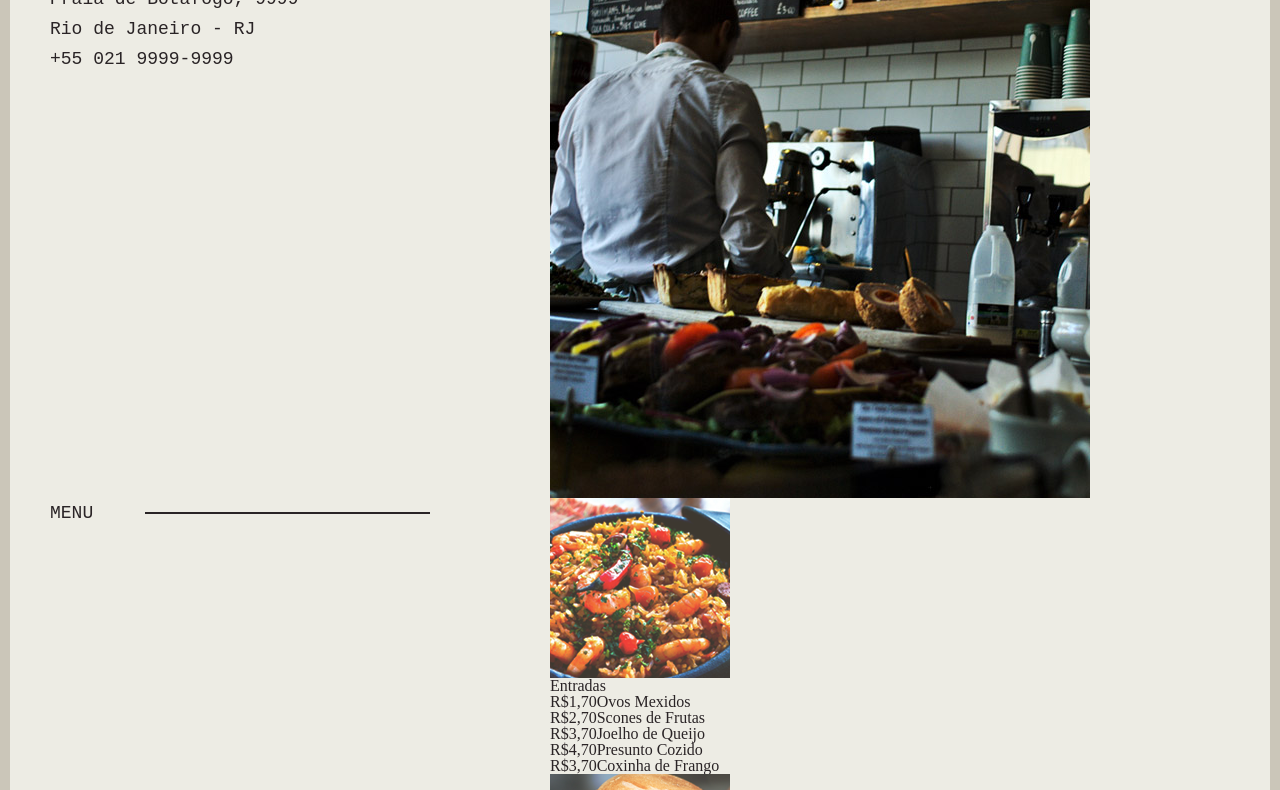
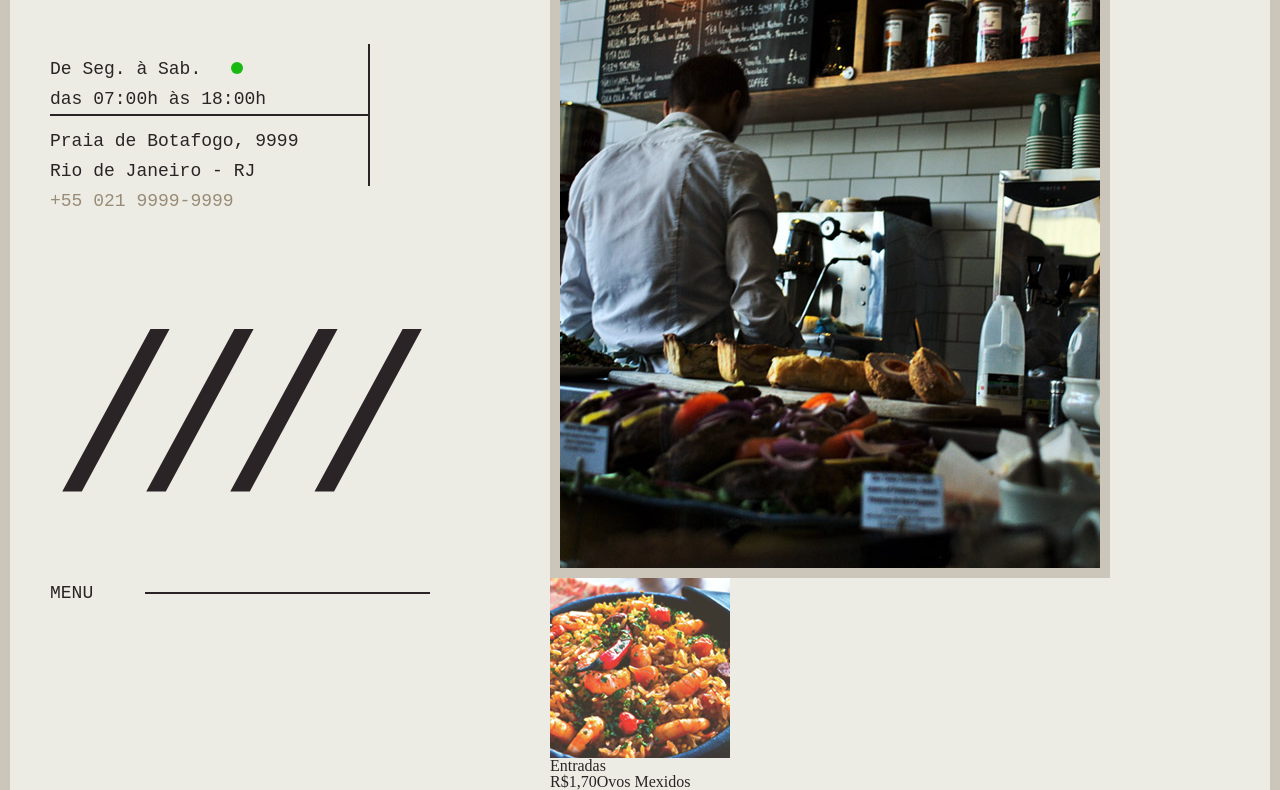
Before and after one commit to jonatasantuness/projeto-sass-lescone, a website: page index.html in a window 1280 px wide. Shown: the part 212-1002 px from the top of the page. Drawn offline with Linux system fonts and the light colour scheme; a web font is replaced by a local one.

Commit message:
estilos da intro

```diff
--- /dev/null
+++ b/css/scss/_intro.scss
@@ -0,0 +1,56 @@
+.intro {
+    margin-top: 60px;
+    @include device(s) {
+        margin-top: 20px;
+    }
+    .logo {
+        margin-bottom: 60px;
+    }
+    .intro-info {
+        border-right: 2px solid $gray;
+        max-width: 320px;
+        p {
+            padding-top: 10px;
+            &:first-child {
+                border-bottom: 2px solid $gray;
+            }
+        }
+    }
+    .intro-telefone {
+        color: $main-color-darker;
+        @include device(s) {
+            margin-bottom: 40px;
+        }
+        &::after {
+            content: '/ / / /';
+            display: block;
+            margin-top: 200px;
+            font-size: 220px;
+            letter-spacing: -90px;
+            color: $gray;
+            @include device(m) {
+                margin-top: 80px;
+                font-size: 160px;
+                letter-spacing: -70px;
+            }
+            @include device(s) {
+                display: none;
+            }
+        }
+    }
+    .aberto {
+        display: inline-block;
+        width: 12px;
+        height: 12px;
+        background: $green;
+        border-radius: 50%;
+        -webkit-border-radius: 50%;
+        -moz-border-radius: 50%;
+        -ms-border-radius: 50%;
+        -o-border-radius: 50%;
+        margin-left: 30px;
+    }
+    .intro-foto {
+        border: 10px solid $main-color-mid;
+    }
+}
--- a/css/scss/_site-settings.scss
+++ b/css/scss/_site-settings.scss
@@ -3,7 +3,7 @@ $main-color: #edece4;
 $main-color-mid: #cbc6b9;
 $main-color-darker: #988c77;
 $gray: #2a2426;
-$green: green;
+$green: #1ab912;
 
 // Fontes
 $font-1: 'PT Mono', monospace;
--- a/css/scss/style.scss
+++ b/css/scss/style.scss
@@ -1,4 +1,8 @@
+// Base
 @import 'reset';
 @import 'grid';
 @import 'site-settings';
 @import 'common';
+
+// Layout
+@import 'intro';
--- a/index.html
+++ b/index.html
@@ -19,7 +19,7 @@
 			<p class="intro-telefone">+55 021 9999-9999</p>
 		</div>
 		<div class="grid-7">
-			<img src="img/foto.jpg" alt="Foto de Le Scone" />
+			<img class="intro-foto" src="img/foto.jpg" alt="Foto de Le Scone" />
 		</div>
 	</main>
 
```
Also changed, not shown: css/style.css.
